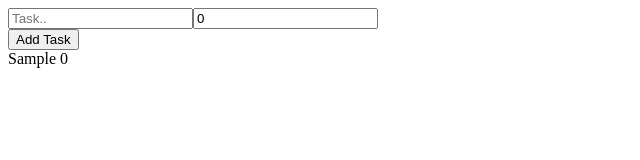
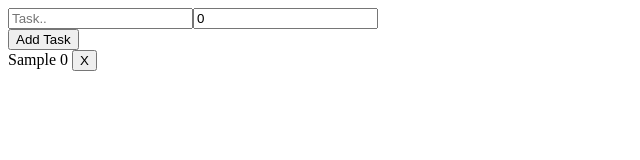
Before and after one commit to jinyeong-park/todo-react-type2, a React (Create React App) app: page / in a window 1280 px wide. Both pictures are taken after typing "Sample" into the empty fields and a click on the button "Add Task". Shown: the top 160 px of the page, without its empty margins (0-640 px from the left). Built offline with nearby package versions, Linux system fonts and the light colour scheme.

Commit message:
add more element into the todoTask

```diff
--- a/src/components/TodoTask.tsx
+++ b/src/components/TodoTask.tsx
@@ -8,8 +8,12 @@
 
 const TodoTask = ({ task }: Props) => {
   return (
-    <div>
-      {task.taskName} {task.deadline}
+    <div className="task">
+      <div className="content">
+        <span>{task.taskName} </span>
+        <span>{task.deadline} </span>
+        <button>X</button>
+      </div>
     </div>
   )
 
```
